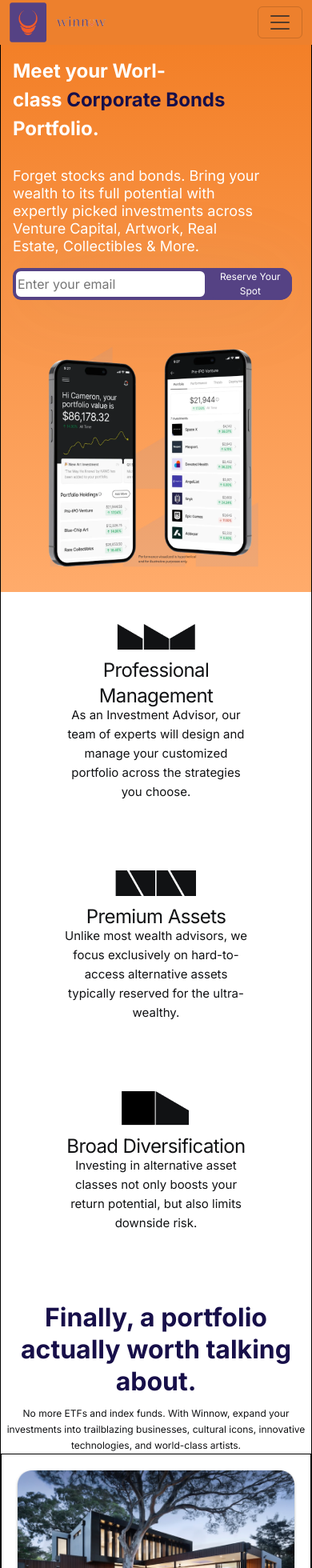
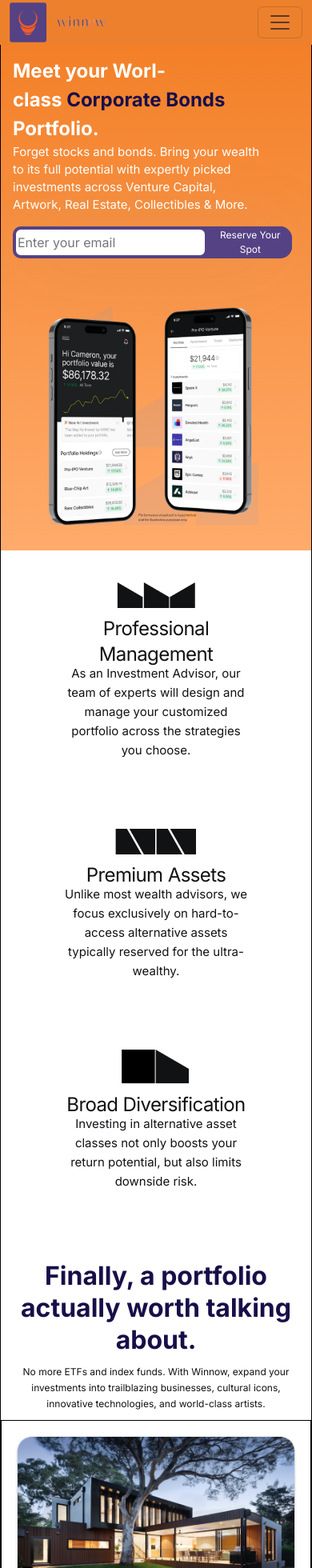
Before and after one commit to Ppreedam/winnow, a React (Create React App) app in the folder client/: page / in a window 390 px wide. Shown: the top 1960 px of the page at 80% size. Built offline with nearby package versions, Linux system fonts and the light colour scheme.

Commit message:
home page ui done

```diff
--- a/client/src/component/Higherorderfunction/PrivateRoute.jsx
+++ b/client/src/component/Higherorderfunction/PrivateRoute.jsx
@@ -7,7 +7,6 @@ function PrivateRoute({ children }) {
   // fix code here
   const [auth,setAuth] = useContext(AuthContext);
 
-a
   if (!auth.token) {
     return <Navigate to="/user/login" />;
   }
--- a/client/src/component/HomemainPage/Winnow.module.css
+++ b/client/src/component/HomemainPage/Winnow.module.css
@@ -152,9 +152,9 @@
 
   .text_box_Stock {
     width: 90%;
-    font-size: 18px;
+    font-size: 15px;
     line-height: 22px;
-    margin-top: 2px;
+    /* margin-top: 0px; */
   }
 
   .image_box {
@@ -528,7 +528,7 @@
 
   .Home_third_part_text {
     width: 100%;
-    padding-top: 10px;
+    padding: 10px 20px 10px 20px;
     font-size: 12px;
     line-height: 20px;
   }
@@ -1112,7 +1112,7 @@ text-align: center;
   }
 
   .Home_seventh_part_box_1_button {
-    width: 120px;
+    width: 150px;
     height: 40px;
   }
 
```
